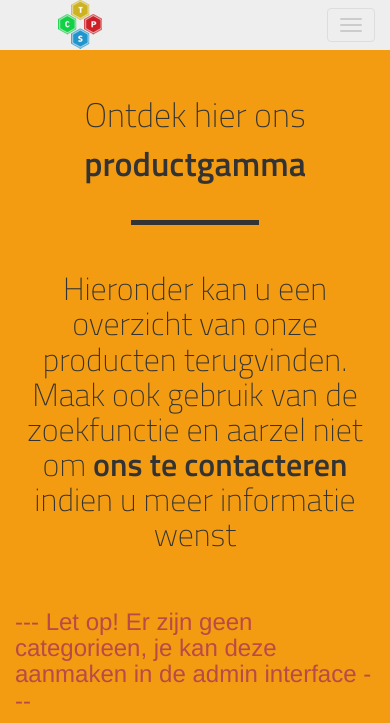
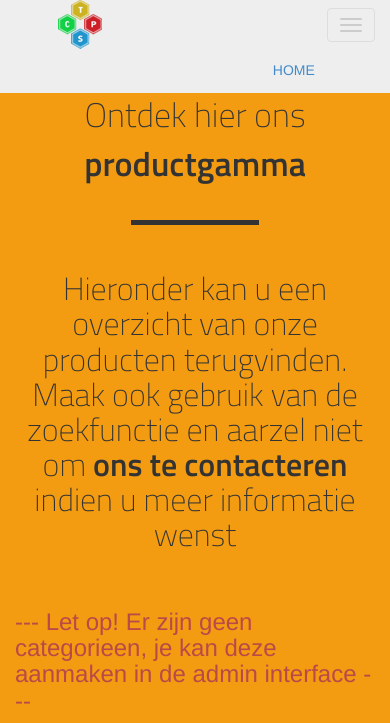
Before and after one commit to dentemm/tcps_product_catalogue, a Django app: template catalogue/templates/producten.html in a window 390 px wide, after a click that opens the changed part. Shown: the top 723 px of the page. Run offline with Django 3.2, Linux system fonts and the light colour scheme; the template is opened without the code that fills it, so the values that code supplies are empty; some libraries are stand-ins or nearby versions; some web fonts are replaced.

Commit message:
product template bugfixes

```diff
--- a/catalogue/templates/producten.html
+++ b/catalogue/templates/producten.html
@@ -12,7 +12,7 @@
 {% endblock extra_css %}
 
 {% block navbar %}
-	<a class="navbar-brand hidden-xs" href="#" title="Herladen van de TCPS website"><img src="images/logo5.png"></a>
+    <a class="navbar-brand hidden-xs" href="#" title="Herladen van de TCPS website"><img src="{% static 'images/logo5.png' %}"></a>
     <a class="home" href="index.html" title="Terug naar homepage"><span class="icon-2x icon-home pull-right"></span> </a>
     <div class="navbar navbar-fixed-top" data-activeslide="1">
         <div class="container">
@@ -22,6 +22,14 @@
                 <span class="icon-bar"></span>
                 <span class="icon-bar"></span>
             </button>
+            <div class="nav-collapse collapse navbar-responsive-collapse">
+                <ul class="nav row">
+                    <li class="col-12 col-sm-2 pull-right"><a href="#"><span class="icon-2x icon-home pull-right"></span> <span class="text pull-right">HOME</span></a></li>
+                </ul>
+                <div class="row">
+                    <div class="col-sm-2 active-menu"></div>
+                </div>
+            </div><!-- /.nav-collapse -->
         </div><!-- /.container -->
     </div><!-- /.navbar -->
 {% endblock navbar %}
```
Lines whose indentation alone changed are shown as unchanged.
